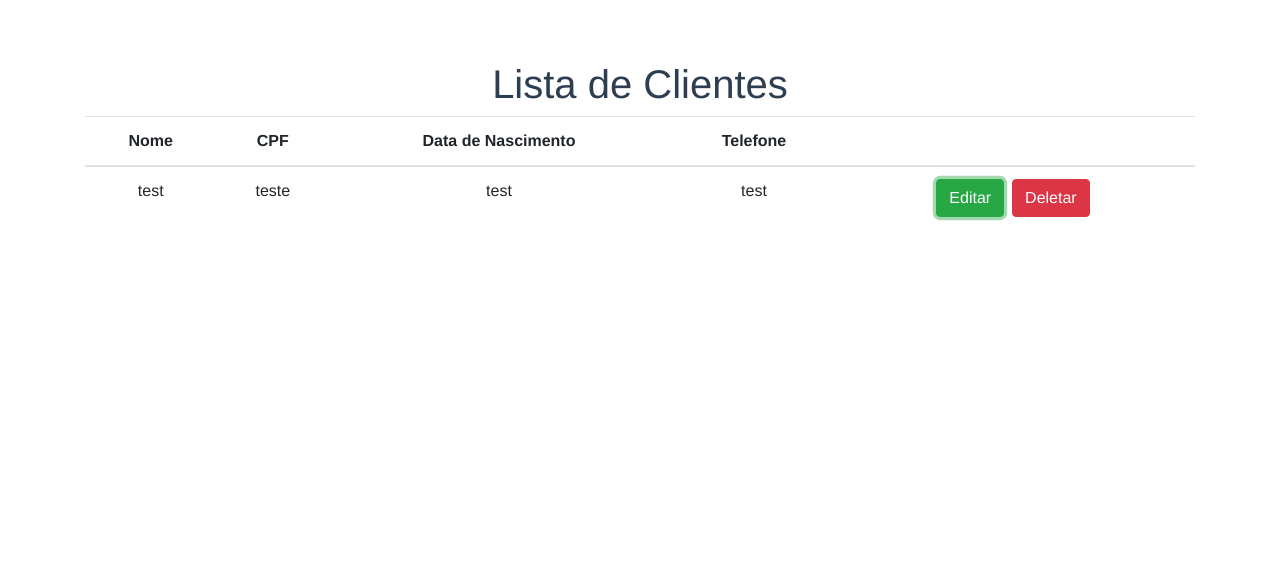
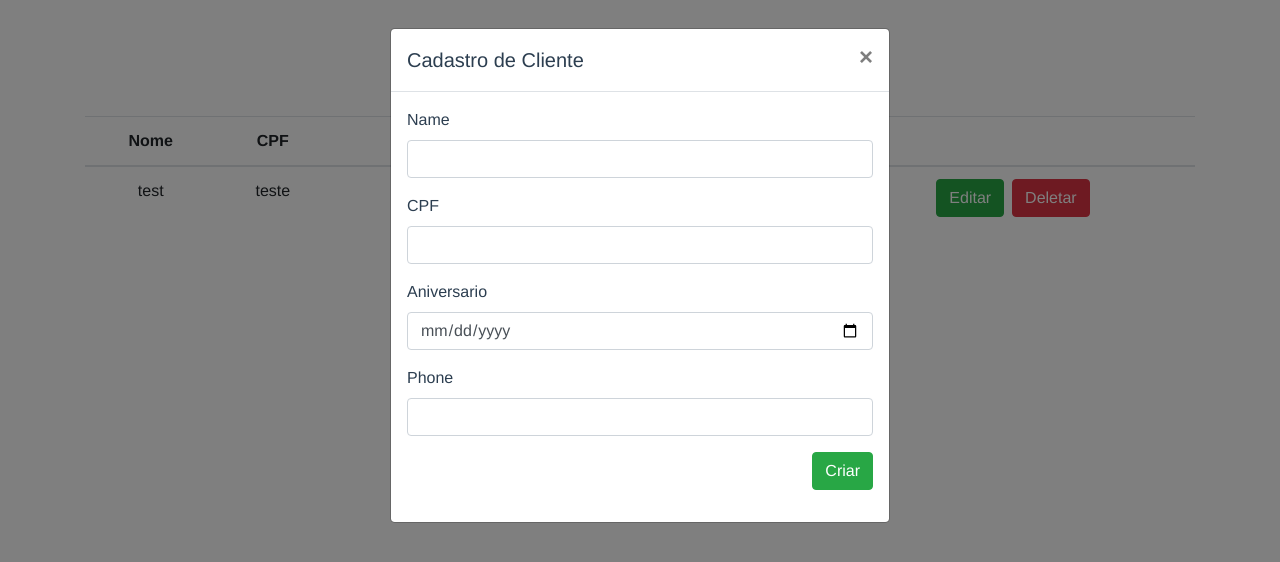
Before and after one commit to gabrielfonsecasousa/cuco_health_front, a Vue app: page / in a window 1280 px wide. Both pictures are taken after a click on the button "Editar". Shown: the top 562 px of the page. Built offline with nearby package versions, Linux system fonts and the light colour scheme.

Commit message:
layout create/edit/delete (modal)

```diff
--- a/src/App.vue
+++ b/src/App.vue
@@ -40,12 +40,120 @@
         </tr>
       </tbody>
     </table>
+    <!-- Create -->
+    <div
+      class="modal fade"
+      id="exampleModalSubmit"
+      tabindex="-1"
+      role="dialog"
+      aria-labelledby="exampleModalLabel"
+      aria-hidden="true"
+    >
+      <div class="modal-dialog" role="document">
+        <div class="modal-content">
+          <div class="modal-header">
+            <h5 class="modal-title" id="exampleModalLabel">
+              {{ customer ? "Edição" : "Cadastro" }} de Cliente
+            </h5>
+            <button
+              id="closeModal"
+              type="button"
+              class="close"
+              data-dismiss="modal"
+              aria-label="Close"
+            >
+              <span aria-hidden="true">&times;</span>
+            </button>
+          </div>
+          <div class="modal-body">
+            <form @submit.prevent="handleSubmit" style="text-align: left">
+              <div v-if="message" class="alert alert-danger" role="alert">
+                teste
+              </div>
+              <div class="form-group">
+                <label for="name">Name</label>
+                <input type="text" class="form-control" id="name" required />
+              </div>
+              <div class="form-group">
+                <label for="cpf">CPF</label>
+                <input
+                  type="text"
+                  class="form-control"
+                  required
+                  id="cpf"
+                  min="12"
+                />
+              </div>
+              <div class="form-group">
+                <label for="birthday">Aniversario</label>
+                <input
+                  type="date"
+                  required
+                  class="form-control"
+                  id="birthday"
+                />
+              </div>
+              <div class="form-group">
+                <label for="phone">Phone</label>
+                <input type="text" class="form-control" id="phone" />
+              </div>
+              <div class="form-group" style="text-align: right">
+                <button
+                  type="submit"
+                  class="btn btn-success"
+                  style="text-align: right"
+                >
+                  Criar
+                </button>
+              </div>
+            </form>
+          </div>
+        </div>
+      </div>
+    </div>
+    <!-- Delete -->
+    <div
+      class="modal fade"
+      id="exampleModal"
+      tabindex="-1"
+      role="dialog"
+      aria-labelledby="exampleModalLabel"
+      aria-hidden="true"
+    >
+      <div class="modal-dialog" role="document">
+        <div class="modal-content">
+          <div class="modal-header">
+            <h5 class="modal-title" id="exampleModalLabel">
+              Deletar Cliente cliente
+            </h5>
+            <button
+              type="button"
+              class="close"
+              data-dismiss="modal"
+              aria-label="Close"
+            >
+              <span aria-hidden="true">&times;</span>
+            </button>
+          </div>
+          <div class="modal-body" v-if="customer">
+            Voce tem certesa que deseja deletar o cliente: cliente
+          </div>
+          <div class="modal-footer">
+            <button type="button" class="btn btn-danger" data-dismiss="modal">
+              Fechar
+            </button>
+            <button type="button" data-dismiss="modal" class="btn btn-success">
+              Sim
+            </button>
+          </div>
+        </div>
+      </div>
+    </div>
   </div>
 </template>
 
 <script>
 export default {
-  name: "App",
   components: {},
 };
 </script>
```
